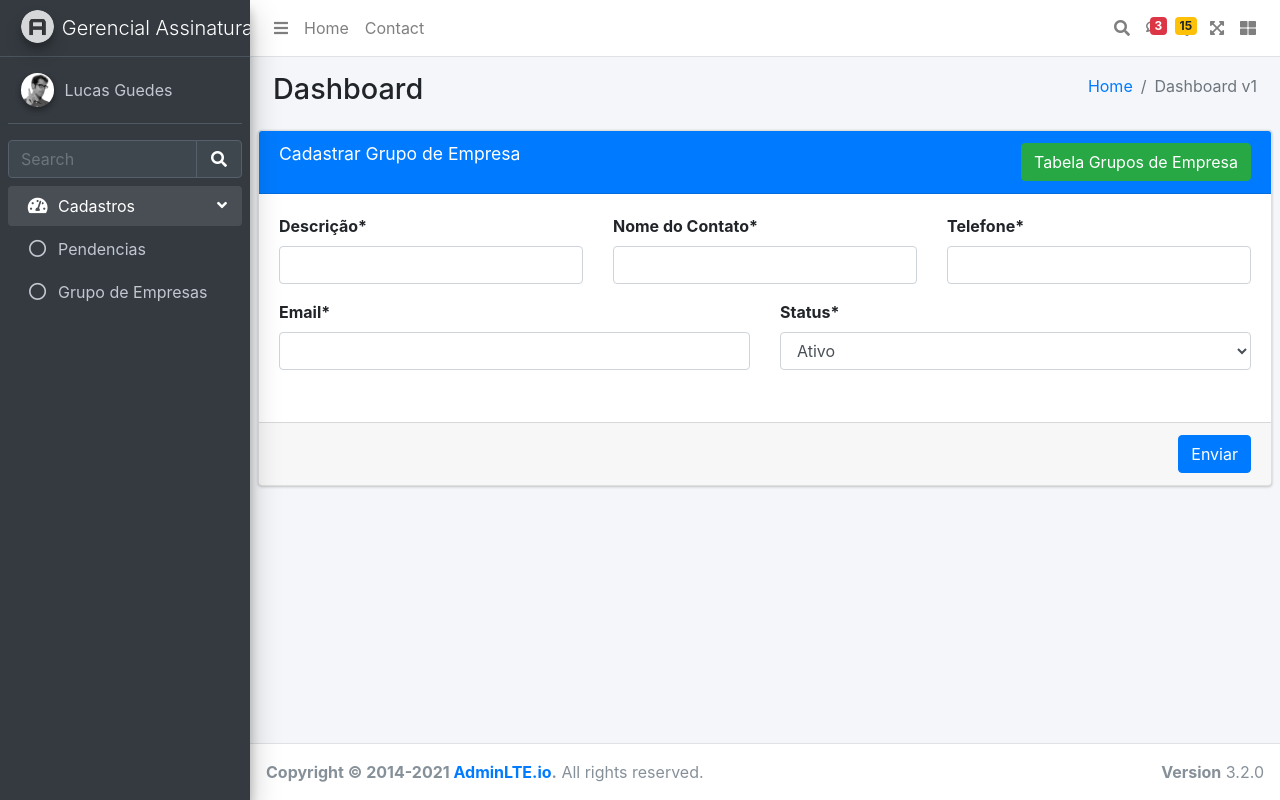
After one commit to LucasGuidolinGuedes/API-assinatura-web, a Django app: page /cadastro-grupo-empresa/ in a window 1280 px wide. The commit adds this page. Run offline with Django 4.2, Linux system fonts and the light colour scheme; some libraries are stand-ins or nearby versions.

Commit message:
grupo-clientes

```diff
--- /dev/null
+++ b/home/forms.py
@@ -0,0 +1,37 @@
+from django import forms
+from .models import *
+
+CHOICE_RADIO_STATUS = [
+    (1, 'Ativo'),
+    (0, 'Inativo')
+]
+
+class FormGrupoClientes(forms.ModelForm):
+
+    status = forms.CharField(widget=forms.Select(
+        choices=CHOICE_RADIO_STATUS
+    ))
+
+    class Meta:
+        model = GrupoCliente
+        fields = '__all__'
+
+class FormClientes(forms.ModelForm):
+
+    status = forms.CharField(widget=forms.Select(
+        choices=CHOICE_RADIO_STATUS
+    ))
+
+    class Meta:
+        model = Cliente
+        fields = '__all__'
+
+class FormPendencias(forms.ModelForm):
+
+    status = forms.CharField(widget=forms.Select(
+        choices=CHOICE_RADIO_STATUS
+    ))
+
+    class Meta:
+        model = Pendencias
+        fields = '__all__'
--- a/home/templates/base.html
+++ b/home/templates/base.html
@@ -4,9 +4,9 @@
 <head>
     <meta charset="utf-8">
     <meta name="viewport" content="width=device-width, initial-scale=1">
-    <title>AdminLTE 3 | Dashboard</title>
+    <title>API Gerencial</title>
 
-    <!-- Google Font: Source Sans Pro -->
+   <!-- Google Font: Source Sans Pro -->
     <link rel="stylesheet" href="https://fonts.googleapis.com/css?family=Source+Sans+Pro:300,400,400i,700&display=fallback">
     <!-- Font Awesome -->
     <link rel="stylesheet" href="{% static 'plugins/fontawesome-free/css/all.min.css' %}">
@@ -32,6 +32,19 @@
     <link rel="stylesheet" href="{% static 'plugins/datatables-bs4/css/dataTables.bootstrap4.min.css' %}">
     <link rel="stylesheet" href="{% static 'plugins/datatables-responsive/css/responsive.bootstrap4.min.css' %}">
     <link rel="stylesheet" href="{% static 'plugins/datatables-buttons/css/buttons.bootstrap4.min.css' %}">
+    <!-- Bootstrap Color Picker -->
+    <link rel="stylesheet" href="{% static 'plugins/bootstrap-colorpicker/css/bootstrap-colorpicker.min.css' %}">
+     <!-- Select2 -->
+    <link rel="stylesheet" href="{% static 'plugins/select2/css/select2.min.css' %}">
+    <link rel="stylesheet" href="{% static 'plugins/select2-bootstrap4-theme/select2-bootstrap4.min.css' %}">
+    <!-- Bootstrap4 Duallistbox -->
+    <link rel="stylesheet" href="{% static 'plugins/bootstrap4-duallistbox/bootstrap-duallistbox.min.css' %}">
+    <!-- BS Stepper -->
+    <link rel="stylesheet" href="{% static 'plugins/bs-stepper/css/bs-stepper.min.css' %}">
+    <!-- dropzonejs -->
+    <link rel="stylesheet" href="{% static 'plugins/dropzone/min/dropzone.min.css' %}">
+     <!-- Bootstrap -->
+    <link rel="stylesheet" href="https://stackpath.bootstrapcdn.com/bootstrap/4.1.3/css/bootstrap.min.css" integrity="sha384-MCw98/SFnGE8fJT3GXwEOngsV7Zt27NXFoaoApmYm81iuXoPkFOJwJ8ERdknLPMO" crossorigin="anonymous">
     {% block estilo %}{% endblock estilo %}
 </head>
 <body class="hold-transition sidebar-mini layout-fixed">
@@ -227,7 +240,7 @@
                 </a>
                 <ul class="nav nav-treeview">
                     <li class="nav-item">
-                        <a href="{% url 'table' %}" class="nav-link active">
+                        <a href="#" class="nav-link">
                         <i class="far fa-circle nav-icon"></i>
                         <p>Pendencias</p>
                         </a>
@@ -235,9 +248,9 @@
                 </ul>
                 <ul class="nav nav-treeview">
                     <li class="nav-item">
-                        <a href="./index.html" class="nav-link">
+                        <a href="{% url 'tabela_grupo_empresa' %}" class="nav-link">
                         <i class="far fa-circle nav-icon"></i>
-                        <p>Empresas</p>
+                        <p>Grupo de Empresas</p>
                         </a>
                     </li>
                 </ul>
@@ -335,7 +348,7 @@
 <script src="{% static 'plugins/datatables-buttons/js/buttons.html5.min.js' %}"></script>
 <script src="{% static 'plugins/datatables-buttons/js/buttons.print.min.js' %}"></script>
 <script src="{% static 'plugins/datatables-buttons/js/buttons.colVis.min.js' %}"></script>
-
+{% block js %}{% endblock js %}
 <script>
     $(function () {
       $("#example1").DataTable({
@@ -343,6 +356,8 @@
         "buttons": ["copy", "csv", "excel", "pdf", "print", "colvis"],
       }).buttons().container().appendTo('#example1_wrapper .col-md-6:eq(0)');
     });
-  </script>
+</script>
+
+
 </body>
 </html>
--- /dev/null
+++ b/home/templates/cruds/cadastros/cadastro-grupo-empresa.html
@@ -0,0 +1,71 @@
+{% extends '../../base.html' %}
+{% load crispy_forms_tags %}
+
+{% block content %}
+
+<div class="row">
+    <div class="col-md-12">
+        <div class="card card-primary">
+            <div class="card-header">
+                <div class="row">
+                    <div class="col-md-6">
+                        <h3 class="card-title">{{titulo_card}}</h3>
+                    </div>
+                    <div class="col-md-6">
+                        <a href="{{url_tabela}}" class='btn btn-success' style='float: right;'>Tabela Grupos de Empresa</a>
+                    </div>
+                </div>
+            </div>
+            <form method="post">
+                {% csrf_token %}
+                <div class="card-body">
+                    <div class="form-group">
+                        <div class="row">
+                            <div class="form-group col-md-4 mb-0">
+                                {{ forms.descricao|as_crispy_field }}
+                            </div>
+                            <div class="form-group col-md-4 mb-0">
+                                {{ forms.nomecontato|as_crispy_field }}
+                            </div>
+                            <div class="form-group col-md-4 mb-0">
+                                {{ forms.telefone|as_crispy_field }}
+                            </div>
+                        </div>
+                        <div class="row">
+                            <div class="form-group col-md-6 mb-0">
+                                {{ forms.email|as_crispy_field }}
+                            </div>
+                            <div class="form-group col-md-6 mb-0">
+                                {{ forms.status|as_crispy_field }}
+                            </div>
+                        </div>
+                    </div>
+                    <!-- /.form group -->
+                </div>
+                <!-- /.card-body -->
+                <div class="card-footer">
+                    <div class="row">
+                        <div class="form-group col-md-11 mb-0">
+                        </div>
+                        <div class="form-group col-md-1 mb-0">
+                            <button type="submit" class="btn btn-primary" style="float:right;">Enviar</button>
+                        </div>
+                    </div>
+                </div>
+                <!-- /.card-footer -->
+            </form>
+        </div>
+        <!-- /.card -->
+    </div>
+</div>
+{% endblock content %}
+
+{% block js %}
+<script>
+    $(function () {
+
+
+    });
+
+</script>
+{% endblock js %}
--- a/home/urls.py
+++ b/home/urls.py
@@ -4,9 +4,40 @@ from .views import *
 
 
 testeassinatura = TesteAssinatura()
+view_cadastro = Cadastros()
+view_tabelas = Tabelas()
+view_updates = Updates()
+view_deletes = Deletes()
 
 urlpatterns = [
     path('', home),
-    path('datatable/', table, name='table'),
     path('telaassinatura/', testeassinatura.telaassinatura, name='telaassinatura')
 ]
+
+cadastros = [
+    path('cadastro-grupo-empresa/', view_cadastro.cadastro_grupo_empresa, name='cadastro_grupo_empresa'),
+]
+
+tabelas = [
+    path('tabela-grupo-empresa/', view_tabelas.tabela_grupo_empresa, name='tabela_grupo_empresa'),
+]
+
+updates = [
+    path('update-grupo-empresa/<int:id>', view_updates.update_grupo_empresa, name='update_grupo_empresa'),
+]
+
+deletes = [
+    path('delete-grupo-empresa/<int:id>', view_deletes.delete_grupo_empresa, name="delete_grupo_empresa")
+]
+
+for i in cadastros:
+    urlpatterns.append(i)
+
+for i in tabelas:
+    urlpatterns.append(i)
+
+for i in updates:
+    urlpatterns.append(i)
+
+for i in deletes:
+    urlpatterns.append(i)
--- a/home/views.py
+++ b/home/views.py
@@ -1,4 +1,5 @@
-from django.shortcuts import render
+from datetime import date
+from django.shortcuts import render, HttpResponseRedirect, redirect
 from django.views import View
 import requests
 import base64
@@ -6,57 +7,14 @@ import json
 from django.templatetags.static import static
 import os
 from .modulos import modulos as md
-
+from .forms import *
+from .models import *
+from django.utils import formats
 # Create your views here.
 
 def home(request):
 
     return render(request, 'base.html', locals())
-
-
-def table(request):
-
-    titulo_card = 'Tabela de teste'
-
-
-
-    datas = [{
-            'coluna1': 'um',
-            'coluna2': 'dois',
-            'coluna3': 'tres',
-            'coluna4': 'quatro'
-        },
-        {
-            'coluna1': 'um',
-            'coluna2': 'dois',
-            'coluna3': 'tres',
-            'coluna4': 'quatro'
-        },
-        {
-            'coluna1': 'um',
-            'coluna2': 'dois',
-            'coluna3': 'tres',
-            'coluna4': 'quatro'
-        },
-        {
-            'coluna1': 'um',
-            'coluna2': 'dois',
-            'coluna3': 'tres',
-            'coluna4': 'quatro'
-        },
-    ]
-
-    colunas = list(datas[0].keys())
-
-    datas_values = md.formata_dicionario(datas)
-
-    aprovar = True
-    recusar = True
-    excluir = True
-
-    return render(request, 'cruds/tabelas/datatable.html', locals())
-
-
 class TesteAssinatura(View):
     def __init__(self, **kwargs):
         super(TesteAssinatura).__init__(**kwargs)
@@ -80,3 +38,102 @@ class TesteAssinatura(View):
                 print('erro por não conseguir chamar a api')
 
         return render(request, 'testarassinatura/tela.html', locals())
+
+class Tabelas(View):
+    def __init__(self):
+        super(Tabelas).__init__()
+
+    def tabela_grupo_empresa(self, request):
+
+        grupos_empresa = GrupoCliente.objects.all()
+
+        datas = []
+        status = 'Ativo'
+        for i in grupos_empresa:
+            if i.status == 0:
+                status = 'Inativo'
+
+            dicionario = {
+                'id': i.id,
+                'Descrição': i.descricao,
+                'Nome do Contato': i.nomecontato,
+                'Telefone': i.telefone,
+                'email': i.email,
+                'Data de Cadastro': formats.date_format(i.dtcadastro, "SHORT_DATETIME_FORMAT"),
+                'Status': status
+            }
+
+            datas.append(dicionario)
+
+        colunas = list(datas[0].keys())
+
+        datas_values = md.formata_dicionario(datas)
+
+        aprovar = False
+        recusar = False
+        excluir = True
+        editar = True
+
+        titulo_card = 'Grupos de Empresas'
+        descricao_botao_novo = 'Novo Grupo de Empresa'
+
+        url_cadastro = '/cadastro-grupo-empresa/'
+        url_update = '/update-grupo-empresa'
+        url_delete = '/delete-grupo-empresa'
+
+        return render(request, 'cruds/tabelas/datatable.html', locals())
+
+class Cadastros(View):
+    def __init__(self, **kwargs):
+        super(Cadastros).__init__(**kwargs)
+
+
+    def cadastro_grupo_empresa(self, request):
+
+        titulo_card = 'Cadastrar Grupo de Empresa'
+
+        url_tabela = '/tabela-grupo-empresa/'
+
+        if request.method == 'POST':
+            forms = FormGrupoClientes(request.POST)
+
+            if forms.is_valid():
+                f = forms.save()
+                return redirect('/tabela-grupo-empresa/')
+
+        else:
+            forms = FormGrupoClientes()
+
+        return render(request, 'cruds/cadastros/cadastro-grupo-empresa.html', locals())
+
+
+class Updates(View):
+    def __init__(self, **kwargs):
+        super(Updates).__init__(**kwargs)
+
+    def update_grupo_empresa(self, request, id):
+
+        try:
+            obj_empresa = GrupoCliente.objects.get(id=id)
+        except:
+            print('erro em pegar a empresa')
+        forms = FormGrupoClientes(request.POST or None, instance=obj_empresa)
+
+        if forms.is_valid():
+            forms.save()
+            return redirect('/tabela-grupo-empresa/')
+
+        return render(request, 'cruds/cadastros/cadastro-grupo-empresa.html', locals())
+
+
+class Deletes(View):
+    def __init__(self, **kwargs):
+        super(Deletes).__init__(**kwargs)
+
+    def delete_grupo_empresa(self, request, id):
+
+        obj = GrupoCliente.objects.filter(id=id)
+
+        obj.update(status=0)
+
+        return redirect('/tabela-grupo-empresa/')
--- a/mesaweb/settings.py
+++ b/mesaweb/settings.py
@@ -37,6 +37,7 @@ INSTALLED_APPS = [
     'django.contrib.sessions',
     'django.contrib.messages',
     'django.contrib.staticfiles',
+    'crispy_forms',
     'login',
     'home'
 ]
@@ -129,3 +130,5 @@ STATIC_URL = 'static/'
 # https://docs.djangoproject.com/en/4.0/ref/settings/#default-auto-field
 
 DEFAULT_AUTO_FIELD = 'django.db.models.BigAutoField'
+
+CRISPY_TEMPLATE_PACK = 'bootstrap4'
```
Also changed, not shown: home/models.py (+20 -5 lines), home/templates/cruds/tabelas/datatable.html (+21 -15 lines), home/migrations/0002_remove_grupocliente_apipass_and_more.py (added), home/migrations/0003_alter_grupocliente_telefone_pendencias.py (added), home/migrations/0004_pendencias_status.py (added), home/migrations/0005_cliente_delete_pendencias.py (added), home/migrations/0006_pendencias.py (added), home/migrations/0007_cliente_status.py (added), home/static/assinatura.png.
